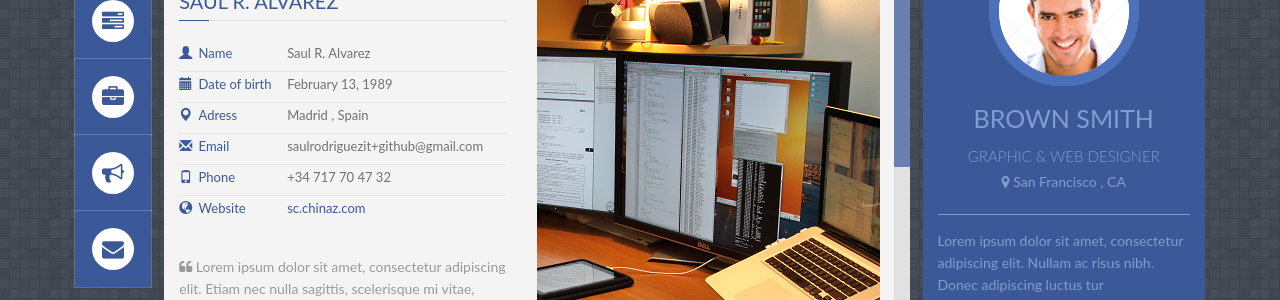
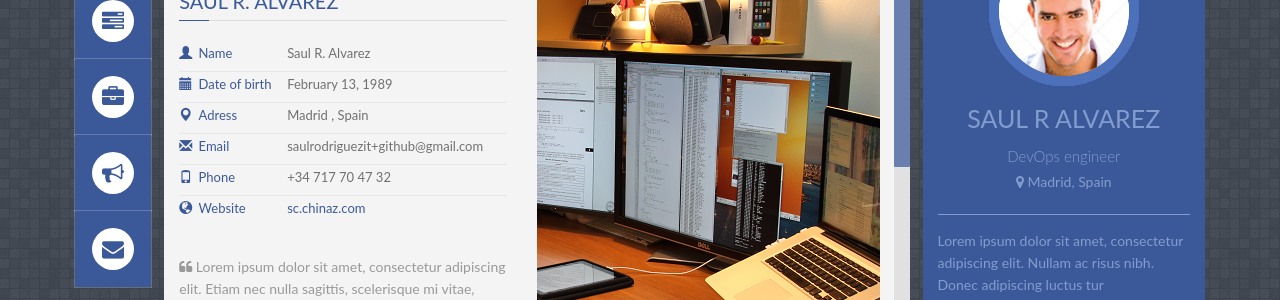
Before and after one commit to jekyller/PanelCV, a Jekyll site: the page built from index.html, in a window 1280 px wide. Shown: the part 252-552 px from the top of the page. Built offline with Jekyll 4.4.1, drawn with Linux system fonts in a browser that asks for light colours; some web fonts are replaced.

Commit message:
Change some tests

```diff
--- a/_config.yml
+++ b/_config.yml
@@ -6,9 +6,9 @@
 
 
 # Profile information
-yourname: Brown Smith  ## put your name
-title: 'GRAPHIC &amp; WEB DESIGNER'  ## your title
-location: San Francisco , CA
+yourname: Saul R Alvarez  ## put your name
+title: 'DevOps engineer'  ## your title
+location: Madrid, Spain
 
 
 ## Social Profiles
```
